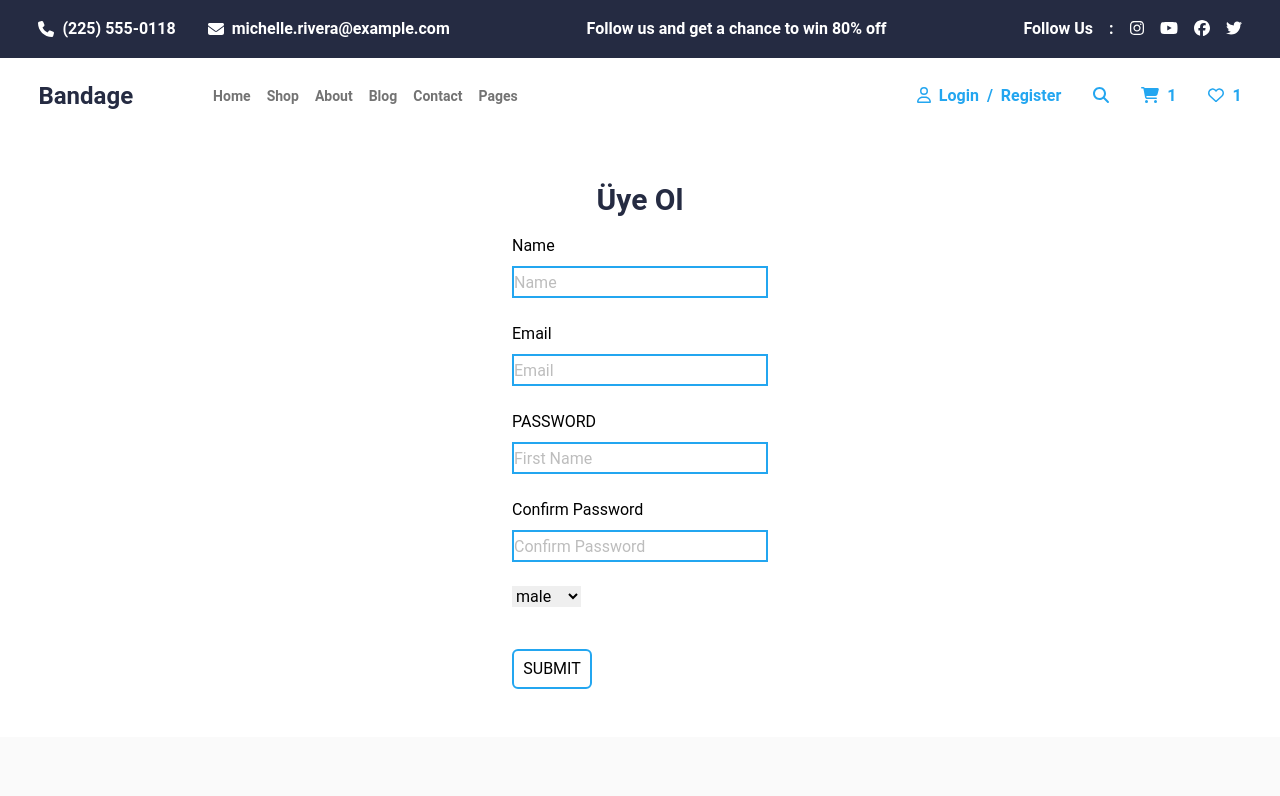
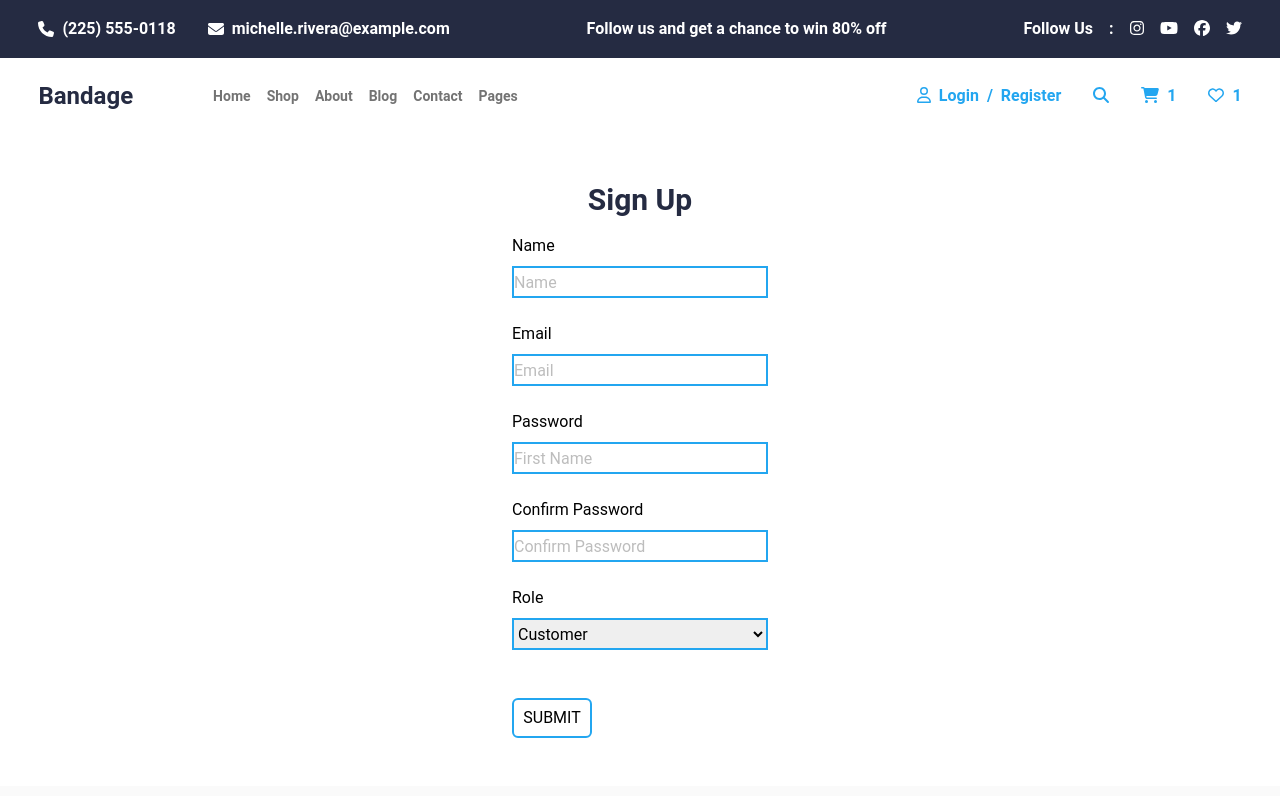
Before and after one commit to samet7ozturk/e-commerce-project, a React (Vite) app: page /signup-page in a window 1280 px wide. Shown: the top 796 px of the page. Built offline with nearby package versions, Linux system fonts and the light colour scheme.

Commit message:
Role added

```diff
--- a/src/pages/SignUpPage.jsx
+++ b/src/pages/SignUpPage.jsx
@@ -1,5 +1,5 @@
 import React from "react";
-import { useForm, Controller } from "react-hook-form";
+import { useForm } from "react-hook-form";
 import axios from "axios";
 import Header from "../components/Header";
 import Footer from "../components/Footer";
@@ -9,10 +9,13 @@ const SignUpPage = () => {
     register,
     handleSubmit,
     watch,
+    setValue,
     formState: { errors },
   } = useForm();
 
   console.log(errors);
+
+  const watchPassword = watch("password", "");
 
   const validatePassword = (value) => {
     // En az 1 tane sayı kontrolü
@@ -29,8 +32,6 @@ const SignUpPage = () => {
     return true;
   };
 
-  const watchPassword = watch("password", "");
-
   const validatePasswordMatch = (value) => {
     const password = watchPassword;
     return value === password || "Şifreler eşleşmiyor.";
@@ -46,11 +47,15 @@ const SignUpPage = () => {
       });
   };
 
+  const handleRoleChange = (e) => {
+    setValue("role_id", e.target.value);
+  };
+
   return (
     <div>
       <Header />
       <div className="flex flex-col items-center py-12">
-        <h1 className="text-[#252B42] text-3xl font-bold">Üye Ol</h1>
+        <h1 className="text-[#252B42] text-3xl font-bold">Sign Up</h1>
         <form onSubmit={handleSubmit(onSubmit)}>
           <div>
             <label className="flex flex-col gap-2 pt-4">
@@ -59,6 +64,10 @@ const SignUpPage = () => {
                 type="text"
                 {...register("name", {
                   required: "Girilmesi zorunlu alan!",
+                  minLength: {
+                    value: 3,
+                    message: "En az 3 karakter girmelisiniz!",
+                  },
                 })}
                 placeholder="Name"
                 className="border-2 border-[#23A6F0] w-64 h-8"
@@ -82,7 +91,7 @@ const SignUpPage = () => {
           </div>
           <div>
             <label className="flex flex-col gap-2 pt-4">
-              <p>PASSWORD</p>
+              <p>Password</p>
               <input
                 type="password"
                 {...register("password", {
@@ -114,16 +123,98 @@ const SignUpPage = () => {
               <p>{errors.confirmPassword?.message}</p>
             </label>
           </div>
-          <select
-            {...register("gender", {
-              required: "Seçilmesi zorunlu alan!",
-            })}
-            className="mt-4"
-          >
-            <option value="male">male</option>
-            <option value="female">female</option>
-            <p>{errors.gender?.message}</p>
-          </select>
+          <div>
+            <label className="flex flex-col gap-2 pt-4">
+              <p>Role</p>
+              <select
+                {...register("role_id", {
+                  required: "Seçilmesi zorunlu alan!",
+                })}
+                onChange={handleRoleChange}
+                className="border-2 border-[#23A6F0] w-64 h-8"
+              >
+                <option value="customer">Customer</option>
+                <option value="admin">Admin</option>
+                <option value="store">Store</option>
+              </select>
+              <p>{errors.role_id?.message}</p>
+            </label>
+          </div>
+          {watch("role_id") === "store" && (
+            <>
+              <div>
+                <label className="flex flex-col gap-2 pt-4">
+                  <p>Store Name</p>
+                  <input
+                    type="text"
+                    {...register("store.name", {
+                      required: "Girilmesi zorunlu alan!",
+                      minLength: {
+                        value: 3,
+                        message: "En az 3 karakter girmelisiniz!",
+                      },
+                    })}
+                    placeholder="Store Name"
+                    className="border-2 border-[#23A6F0] w-64 h-8"
+                  />
+                  <p>{errors.store?.name?.message}</p>
+                </label>
+              </div>
+              <div>
+                <label className="flex flex-col gap-2 pt-4">
+                  <p>Store Phone</p>
+                  <input
+                    type="tel"
+                    {...register("store.phone", {
+                      required: "Girilmesi zorunlu alan!",
+                      pattern: {
+                        value: /^[0-9]{10}$/,
+                        message: "Geçerli bir telefon numarası giriniz!",
+                      },
+                    })}
+                    placeholder="Store Phone"
+                    className="border-2 border-[#23A6F0] w-64 h-8"
+                  />
+                  <p>{errors.store?.phone?.message}</p>
+                </label>
+              </div>
+              <div>
+                <label className="flex flex-col gap-2 pt-4">
+                  <p>Store Tax ID</p>
+                  <input
+                    type="text"
+                    {...register("store.tax_no", {
+                      required: "Girilmesi zorunlu alan!",
+                      pattern: {
+                        value: /^T\d{4}V\d{6}$/,
+                        message:
+                          "Geçerli bir vergi numarası giriniz (TXXXXVXXXXXX)!",
+                      },
+                    })}
+                    placeholder="Store Tax ID"
+                    className="border-2 border-[#23A6F0] w-64 h-8"
+                  />
+                  <p>{errors.store?.tax_no?.message}</p>
+                </label>
+              </div>
+              <div>
+                <label className="flex flex-col gap-2 pt-4">
+                  <p>Store Bank Account</p>
+                  <input
+                    type="text"
+                    {...register("store.bank_account", {
+                      required: "Girilmesi zorunlu alan!",
+                      // Burada uygun bir IBAN validasyonu kullanmanız gerekebilir.
+                    })}
+                    placeholder="Store Bank Account"
+                    className="border-2 border-[#23A6F0] w-64 h-8"
+                  />
+                  <p>{errors.store?.bank_account?.message}</p>
+                </label>
+              </div>
+            </>
+          )}
+
           <div className="pt-10">
             <button
               className="border-2 border-[#23A6F0] rounded-md w-20 h-10"
```
